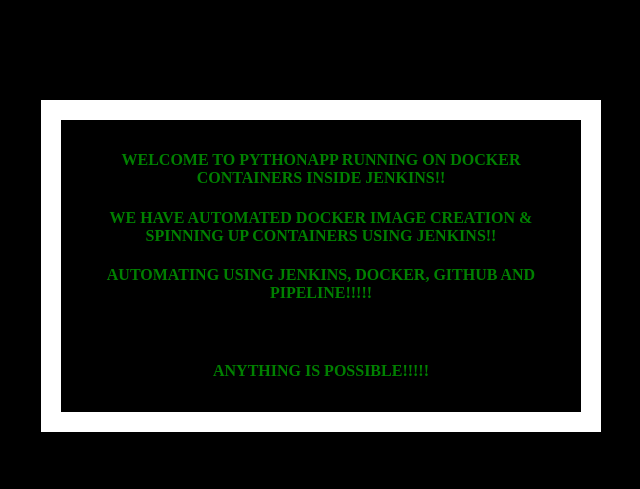
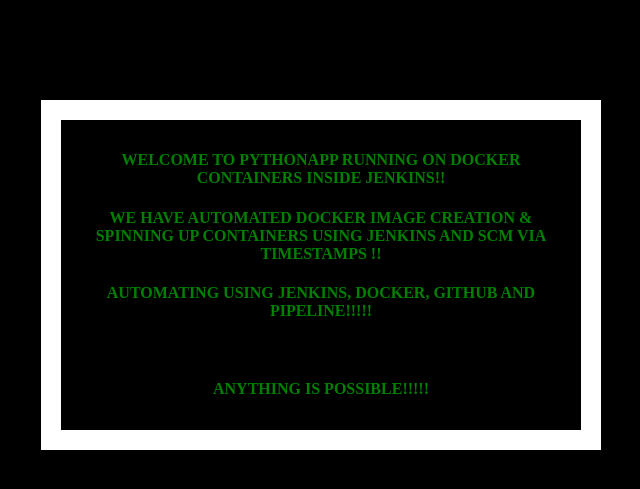
Before and after one commit to valikkr/jenkinsfile, a Flask app: page / in a window 1280 px wide. Shown: the top 489 px of the page, without its empty margins (319-959 px from the left). Run offline with Flask 2, Linux system fonts and the light colour scheme.

Commit message:
Update index.html

```diff
--- a/templates/index.html
+++ b/templates/index.html
@@ -20,7 +20,7 @@
   <body>
     <div class="container">
       <h4>Welcome to PythonApp running on Docker containers inside Jenkins!!</h4>
-      <h4>We have automated Docker image creation & spinning up Containers using Jenkins!!</h4>
+      <h4>We have automated Docker image creation & spinning up Containers using Jenkins and SCM via timestamps !!</h4>
       <h4>Automating using Jenkins, Docker, GitHub and Pipeline!!!!!</h4>
       <br>
        <h4>Anything is Possible!!!!!</h4>
```
